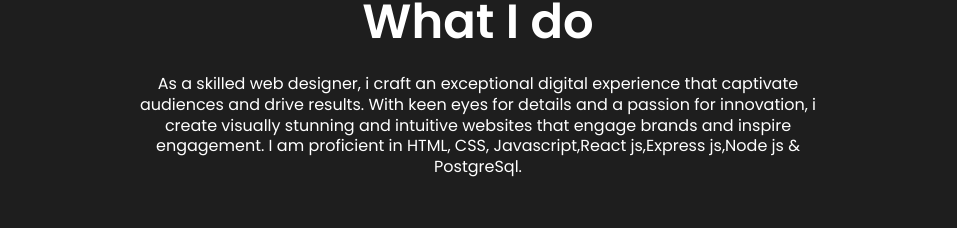
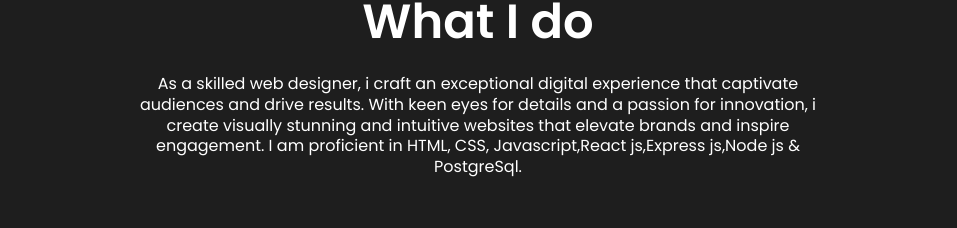
Before and after one commit to ovanda/Web-Portfolio, a React (Create React App) app: page / in a window 1280 px wide. Shown: the part 430-658 px from the top of the page, without its empty margins (162-1119 px from the left). Built offline with nearby package versions, Linux system fonts and the light colour scheme.

Commit message:
Upgrading my portfolio site

```diff
--- a/src/components/About/about.js
+++ b/src/components/About/about.js
@@ -14,7 +14,7 @@ const About = () => {
              <p>As a skilled web designer, i craft an exceptional digital experience
                 that captivate audiences and drive results. With keen eyes for details
                 and a passion for innovation, i create visually stunning and intuitive websites
-                that engage brands and inspire engagement. I am proficient in
+                that elevate brands and inspire engagement. I am proficient in
                 HTML, CSS, Javascript,React js,Express js,Node js & PostgreSql.
              </p>
 
```
